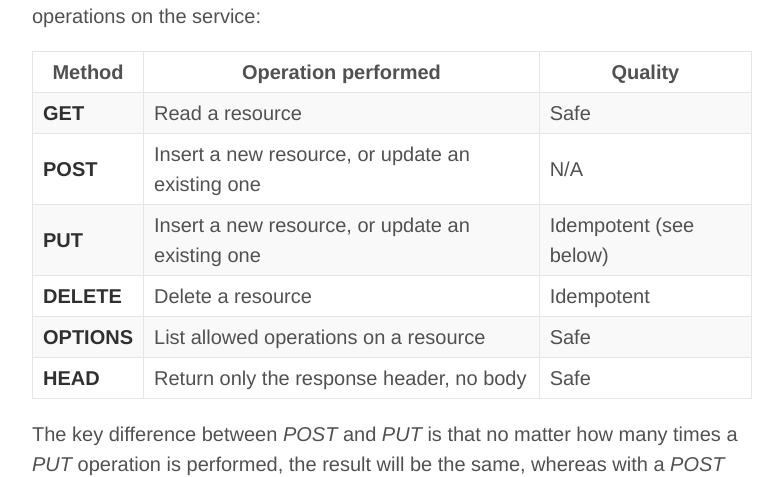
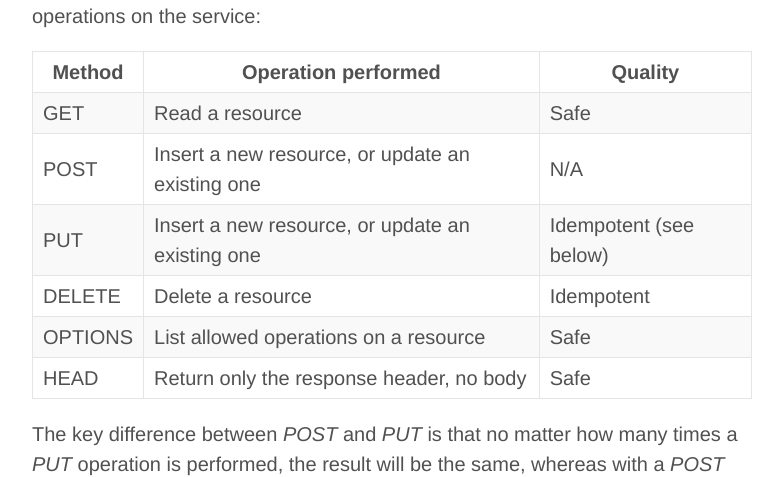
Before and after one commit to federicomaffei/federicomaffei.github.io, a Jekyll site: the page built from _posts/2014-12-29-REST-whatisit.md, in a window 1280 px wide. Shown: the part 3564-4041 px from the top of the page, without its empty margins (248-1031 px from the left). Built offline with Jekyll 4.4.1, drawn with Linux system fonts in a browser that asks for light colours; Markdown is read by kramdown in place of the engine named in the settings; comment, search, counter and statistics services are not loaded.

Commit message:
correcting table

```diff
--- a/_posts/2014-12-29-REST-whatisit.md
+++ b/_posts/2014-12-29-REST-whatisit.md
@@ -84,14 +84,14 @@
 
 HTTP provides a set of methods that allow the client to perform standard operations on the service:
 
-| Method | Operation performed | Quality |
-|--------|---------------------|---------|
-| **GET** | Read a resource | Safe |
-| **POST** | Insert a new resource, or update an existing one | N/A |
-| **PUT** | Insert a new resource, or update an existing one | Idempotent (see below) |
-| **DELETE** | Delete a resource | Idempotent |
-| **OPTIONS** | List allowed operations on a resource | Safe |
-| **HEAD** | Return only the response header, no body | Safe |
+| Method  | Operation performed                              | Quality                |
+|---------|--------------------------------------------------|------------------------|
+| GET     | Read a resource                                  | Safe                   |
+| POST    | Insert a new resource, or update an existing one | N/A                    |
+| PUT     | Insert a new resource, or update an existing one | Idempotent (see below) |
+| DELETE  | Delete a resource                                | Idempotent             |
+| OPTIONS | List allowed operations on a resource            | Safe                   |
+| HEAD    | Return only the response header, no body         | Safe                   |
 
 The key difference between *POST* and *PUT* is that no matter how many times a *PUT* operation is performed, the result will be the same, whereas with a *POST* operation a resource will be added or updated multiple times.
 
@@ -112,7 +112,7 @@
 Allows to store responses and return them if the same request is performed again. It has to be handled carefully to avoid returning stale results. The headers that allow us to perform controls over caching are:
 
 | Header | Application |
-| -------|------------ |
+|--------|-------------|
 | **Date** | Finding out when this representation was generated |
 | **Last Modified** | Date and time when the server modified the representation |
 | **Cache-Control** | HTTP 1.1 header used to control caching, can contain directives |
```
